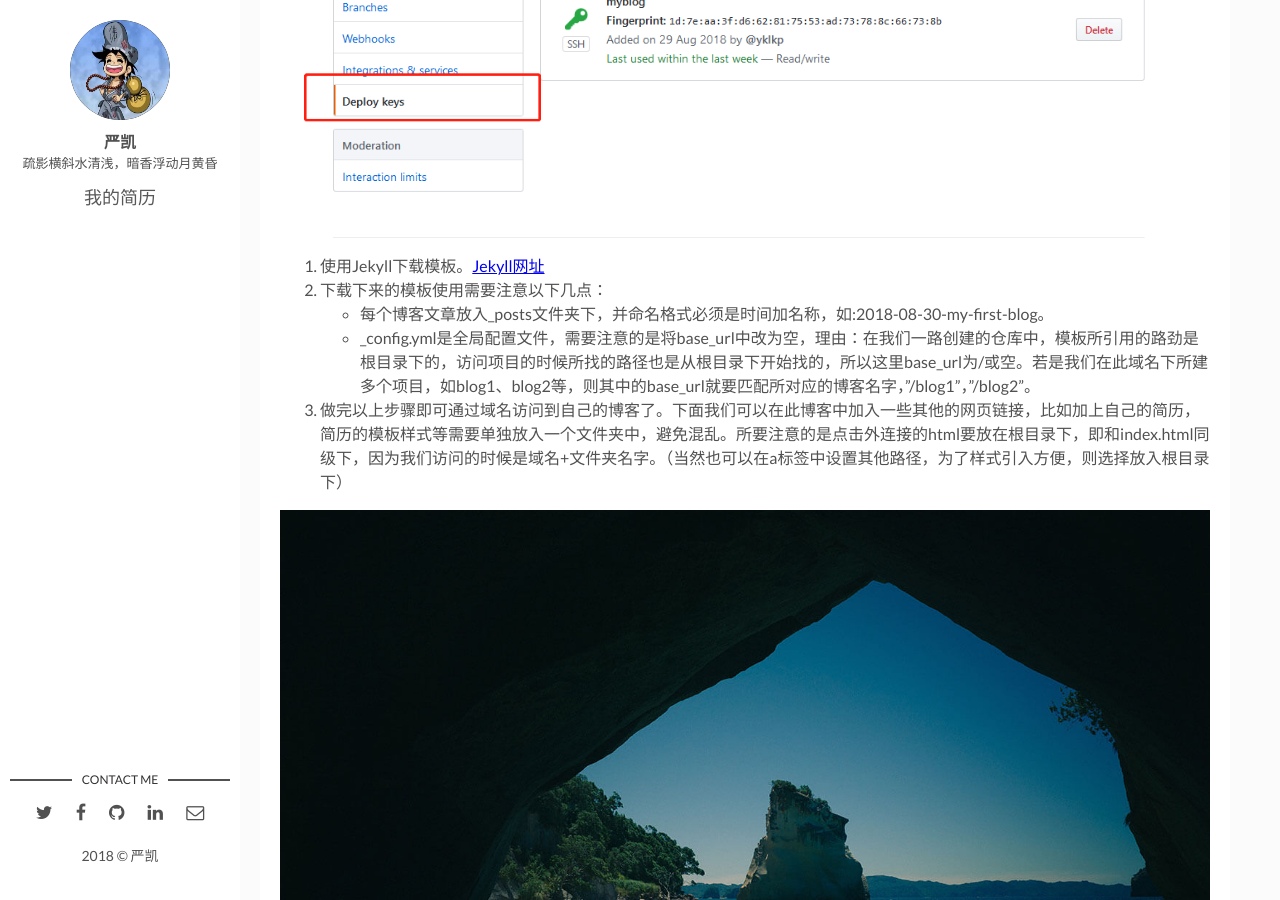
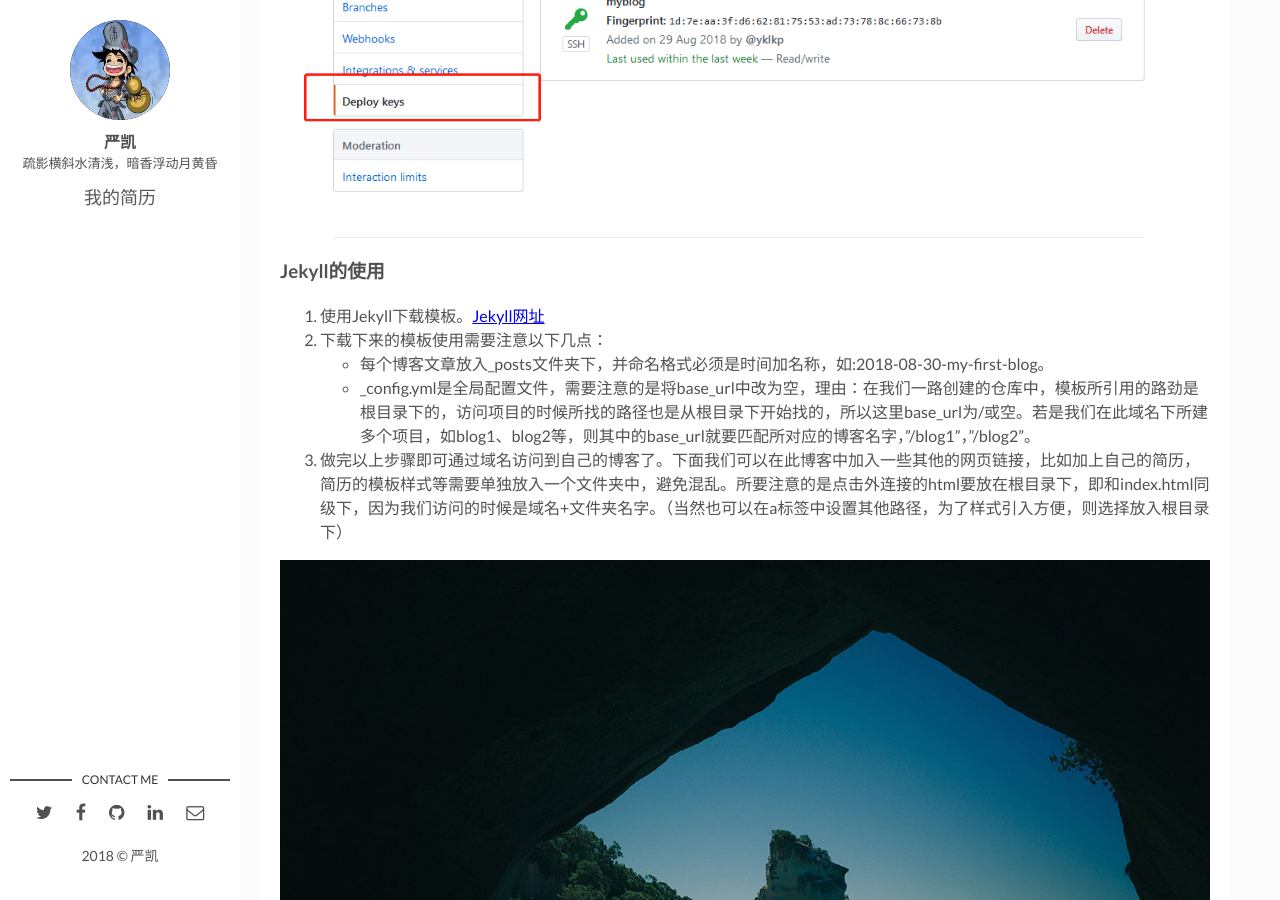
Before and after one commit to yklkp/yklkp.github.io, a Jekyll site: the page built from _posts/2018-08-30-my-first-blog.markdown, in a window 1280 px wide and 900 px high, scrolled down 2593 px. Built offline with Jekyll 4.4.1, drawn with Linux system fonts in a browser that asks for light colours; comment, search, counter and statistics services are not loaded.

Commit message:
更新第一篇文章

```diff
--- a/_config.yml
+++ b/_config.yml
@@ -28,7 +28,7 @@ plugins:
   - jekyll-paginate
   - jemoji
 
-paginate: 8
+paginate: 4
 paginate_path: "/page/:num"
 
 exclude: ["node_modules", "gulpfile.js", "package.json", "yarn.lock"]
--- a/_posts/2018-08-30-my-first-blog.markdown
+++ b/_posts/2018-08-30-my-first-blog.markdown
@@ -24,6 +24,7 @@ tags: [杂项]
 
 然后在github上面的setting中的Deploy keys里添加上复制过来的keys。
 ![图四]({{site.baseurl}}/assets/img/2018/new3.png)
+### Jekyll的使用
 5. 使用Jekyll下载模板。[Jekyll网址](http://jekyllthemes.org/)
 6. 下载下来的模板使用需要注意以下几点：
     - 每个博客文章放入_posts文件夹下，并命名格式必须是时间加名称，如:2018-08-30-my-first-blog。
```
